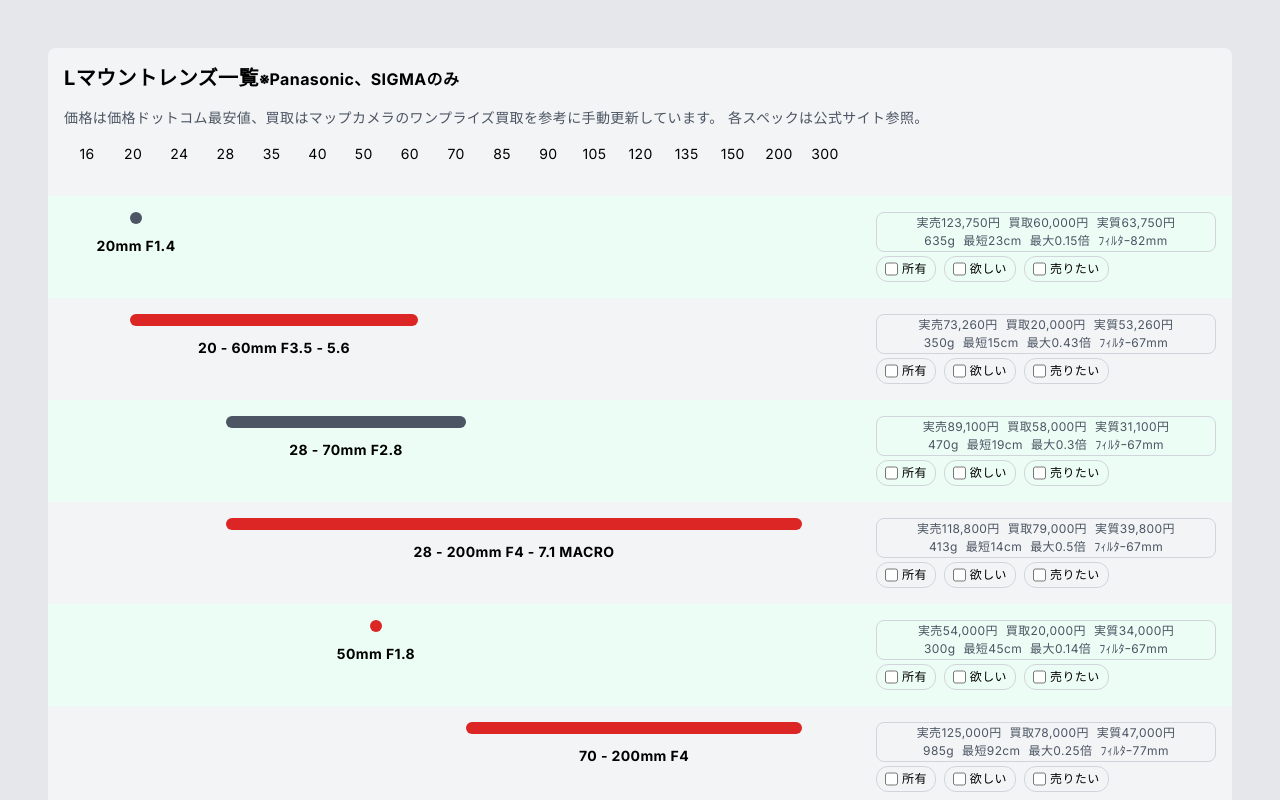
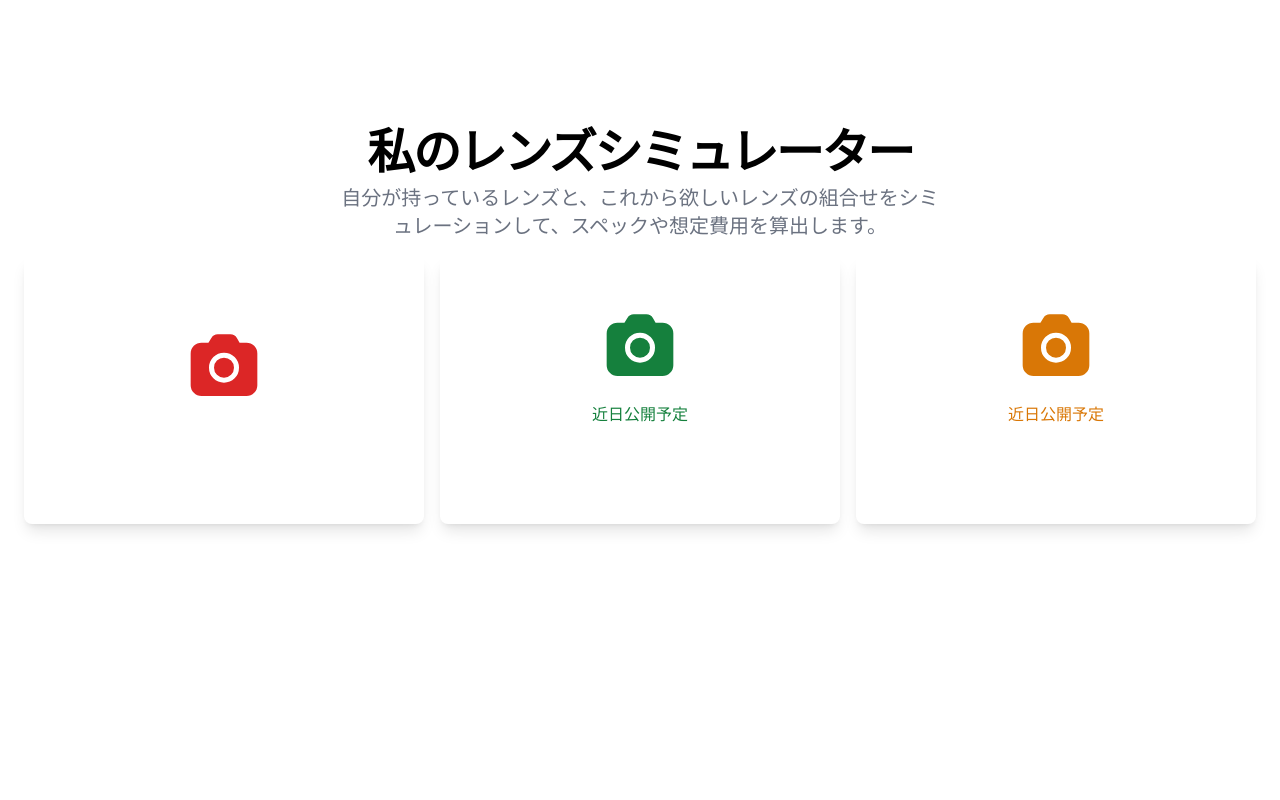
Before and after one commit to TeXmeijin/camera-swamp, a Next.js app: page / in a window 1280 px wide. Shown: the top 800 px of the page. Built offline with nearby package versions, Linux system fonts and the light colour scheme.

Commit message:
feat: 🎸 トップページ、比較ロジック基礎

```diff
--- /dev/null
+++ b/src/app/(lens-system)/layout.tsx
@@ -0,0 +1,18 @@
+import Link from "next/link";
+
+export default function RootLayout({
+  children,
+}: Readonly<{
+  children: React.ReactNode;
+}>) {
+  return (
+    <div>
+      <header className={"p-4 bg-gray-100"}>
+        <Link href={"/"}>
+          <h1 className={"text-xl font-thin"}>レンズ比較.com</h1>
+        </Link>
+      </header>
+      {children}
+    </div>
+  );
+}
--- /dev/null
+++ b/src/app/(lens-system)/lmount-lens/page.tsx
@@ -0,0 +1,23 @@
+import { getLMountLensList } from "@/data/LMountLensList";
+import { LensSystemList } from "@/components/LensSystemList";
+
+export default async function Home() {
+  const targetLensList = await getLMountLensList();
+
+  return (
+    <main className={"bg-gray-200 min-h-screen p-12 antialiased tracking-wide"}>
+      <div className={"bg-gray-100 rounded-lg"}>
+        <h1 className={"font-bold p-4"}>
+          <span className={"text-xl"}>Lマウントレンズ一覧</span>
+          <span>※Panasonic、SIGMAのみ</span>
+        </h1>
+        <p className="px-4 text-sm text-gray-600">
+          価格は価格ドットコム最安値、買取はマップカメラのワンプライズ買取を参考に手動更新しています。
+          各スペックは公式サイト参照。
+        </p>
+        <LensSystemList targetLensList={targetLensList} />
+        <div className={"h-[400px]"}></div>
+      </div>
+    </main>
+  );
+}
--- a/src/app/page.tsx
+++ b/src/app/page.tsx
@@ -1,22 +1,103 @@
-import { getLMountLensList } from "@/data/LMountLensList";
-import { LensSystemList } from "@/components/LensSystemList";
+import Link from "next/link";
 
 export default async function Home() {
-  const targetLensList = await getLMountLensList();
-
   return (
-    <main className={"bg-gray-200 h-screen p-12 antialiased tracking-wide"}>
-      <div className={"bg-gray-100 rounded-lg"}>
-        <h1 className={"font-bold p-4"}>
-          <span className={"text-xl"}>Lマウントレンズ一覧</span>
-          <span>※Panasonic、SIGMAのみ</span>
-        </h1>
-        <p className="px-4 text-sm text-gray-600">
-          価格は価格ドットコム最安値、買取はマップカメラのワンプライズ買取を参考に手動更新しています。
-          各スペックは公式サイト参照。
-        </p>
-        <LensSystemList targetLensList={targetLensList} />
+    <section className="w-full py-12 md:py-24 xl:py-32">
+      <div className="container mx-auto flex flex-col items-center gap-4 px-4 md:px-6">
+        <div className="space-y-2 text-center">
+          <h1 className="text-3xl font-bold tracking-tighter sm:text-4xl md:text-5xl">
+            私のレンズシミュレーター
+          </h1>
+          <p className="mx-auto max-w-[600px] text-gray-500 md:text-xl dark:text-gray-400">
+            自分が持っているレンズと、これから欲しいレンズの組合せをシミュレーションして、スペックや想定費用を算出します。
+          </p>
+        </div>
+        <div className="w-full grid max-w-sm gap-4 sm:max-w-none sm:grid-cols-2 lg:grid-cols-3">
+          <Link
+            href={"/lmount-lens"}
+            className="flex flex-col relative group rounded-lg overflow-hidden shadow-lg hover:shadow-xl transition-transform hover:scale-105 dark:filter dark:drop-shadow-gray-900"
+          >
+            <div
+              className={
+                "flex flex-1 min-h-[220px] text-red-600 items-center justify-center"
+              }
+            >
+              <svg
+                width="24"
+                height="24"
+                fill="none"
+                viewBox="0 0 24 24"
+                xmlns="http://www.w3.org/2000/svg"
+                className={"w-[80px] h-[80px]"}
+              >
+                <path
+                  d="M13.925 2.503a2.25 2.25 0 0 1 1.94 1.11L16.679 5h2.071A3.25 3.25 0 0 1 22 8.25v9.5A3.25 3.25 0 0 1 18.75 21H5.25A3.25 3.25 0 0 1 2 17.75v-9.5A3.25 3.25 0 0 1 5.25 5h2.08l.875-1.424a2.25 2.25 0 0 1 1.917-1.073h3.803ZM12 8a4.5 4.5 0 1 0 0 9 4.5 4.5 0 0 0 0-9Zm0 1.5a3 3 0 1 1 0 6 3 3 0 0 1 0-6Z"
+                  fill="currentColor"
+                />
+              </svg>
+            </div>
+            <h3 className="inset-x-0 bottom-0 flex items-center justify-center h-12 px-4 font-semibold bg-gray-900/90 translate-y-full transition-transform dark:bg-gray-50 dark:translate-y-0">
+              L Mount
+            </h3>
+          </Link>
+          <Link
+            href={"#"}
+            className="flex flex-col relative group rounded-lg overflow-hidden shadow-lg hover:shadow-xl transition-transform hover:scale-105 dark:filter dark:drop-shadow-gray-900"
+          >
+            <div
+              className={
+                "flex flex-col flex-1 min-h-[220px] text-green-700 items-center justify-center"
+              }
+            >
+              <svg
+                width="24"
+                height="24"
+                fill="none"
+                viewBox="0 0 24 24"
+                xmlns="http://www.w3.org/2000/svg"
+                className={"w-[80px] h-[80px]"}
+              >
+                <path
+                  d="M13.925 2.503a2.25 2.25 0 0 1 1.94 1.11L16.679 5h2.071A3.25 3.25 0 0 1 22 8.25v9.5A3.25 3.25 0 0 1 18.75 21H5.25A3.25 3.25 0 0 1 2 17.75v-9.5A3.25 3.25 0 0 1 5.25 5h2.08l.875-1.424a2.25 2.25 0 0 1 1.917-1.073h3.803ZM12 8a4.5 4.5 0 1 0 0 9 4.5 4.5 0 0 0 0-9Zm0 1.5a3 3 0 1 1 0 6 3 3 0 0 1 0-6Z"
+                  fill="currentColor"
+                />
+              </svg>
+              <p className="mt-4">近日公開予定</p>
+            </div>
+            <h3 className="inset-x-0 bottom-0 flex items-center justify-center h-12 px-4 font-semibold bg-gray-900/90 translate-y-full transition-transform dark:bg-gray-50 dark:translate-y-0">
+              Z Mount
+            </h3>
+          </Link>
+          <Link
+            href={"#"}
+            className="flex flex-col relative group rounded-lg overflow-hidden shadow-lg hover:shadow-xl transition-transform hover:scale-105 dark:filter dark:drop-shadow-gray-900"
+          >
+            <div
+              className={
+                "flex flex-col flex-1 min-h-[220px] text-amber-600 items-center justify-center"
+              }
+            >
+              <svg
+                width="24"
+                height="24"
+                fill="none"
+                viewBox="0 0 24 24"
+                xmlns="http://www.w3.org/2000/svg"
+                className={"w-[80px] h-[80px]"}
+              >
+                <path
+                  d="M13.925 2.503a2.25 2.25 0 0 1 1.94 1.11L16.679 5h2.071A3.25 3.25 0 0 1 22 8.25v9.5A3.25 3.25 0 0 1 18.75 21H5.25A3.25 3.25 0 0 1 2 17.75v-9.5A3.25 3.25 0 0 1 5.25 5h2.08l.875-1.424a2.25 2.25 0 0 1 1.917-1.073h3.803ZM12 8a4.5 4.5 0 1 0 0 9 4.5 4.5 0 0 0 0-9Zm0 1.5a3 3 0 1 1 0 6 3 3 0 0 1 0-6Z"
+                  fill="currentColor"
+                />
+              </svg>
+              <p className="mt-4">近日公開予定</p>
+            </div>
+            <h3 className="inset-x-0 bottom-0 flex items-center justify-center h-12 px-4 font-semibold bg-gray-900/90 translate-y-full transition-transform dark:bg-gray-50 dark:translate-y-0">
+              RF Mount
+            </h3>
+          </Link>
+        </div>
       </div>
-    </main>
+    </section>
   );
 }
--- a/src/components/LensSystemList.tsx
+++ b/src/components/LensSystemList.tsx
@@ -4,10 +4,9 @@ import clsx from "clsx";
 import { SpecDisplay } from "@/components/SpecDisplay";
 import { usePathname, useRouter, useSearchParams } from "next/navigation";
 import { useMemo } from "react";
-import { SystemState } from "@/types/SystemState";
+import { calculateSystemState, SystemState } from "@/types/SystemState";
 import { getLensDisplayName } from "@/types/getLensDisplayName";
 import { SystemStateDisplay } from "@/components/SystemStateDisplay";
-import { calculateSystemState } from "@/types/calculateSystemState";
 
 const Checkbox = ({
   lensId,
@@ -125,8 +124,9 @@ export const LensSystemList = ({
           まずは焦点距離の目盛りを作成します。
           左端から16 20 24 28 35 40 50 60 70 85 90 105 120 135 150 200
         */}
+      <div className={"mt-4 flex px-4 py-2"}>
         <div
-        className={"flex justify-between p-4"}
+          className={"flex justify-between"}
           style={{
             width: `${TABLE_WIDTH}px`,
           }}
@@ -145,13 +145,15 @@ export const LensSystemList = ({
             );
           })}
         </div>
+        <div className={"text-sm"}>(mm)</div>
+      </div>
       {/*
         各レンズの焦点距離の幅分だけ描画します。
         単焦点レンズの場合は目盛りの直下に円形で。
         ズームレンズの場合は対象の目盛りの最初から最後まで横一線に引っ張って左右が円形の長方形の形状になります。
         それぞれの描画の下の中央部分にレンズ名（XXmm FX.Xの形式）を表示します
        */}
-      <div className={"flex flex-col items-start mt-4"}>
+      <div className={"flex flex-col items-start"}>
         {targetLensList
           .sort((a, b) => {
             const aZoomWide =
--- a/src/types/calculateSystemState.ts
+++ b/src/types/SystemState.ts
@@ -1,6 +1,28 @@
 import { Lens } from "@/types/lens";
 import { getLensDisplayName } from "@/types/getLensDisplayName";
-import { SystemState } from "@/types/SystemState";
+
+export type SystemState = {
+  havingLenses: Lens[];
+  sellingLenses: Lens[];
+  wantLenses: Lens[];
+  stat: {
+    having: {
+      totalWeight: number;
+      totalSellingPrice: number;
+      lensNames: string[];
+    };
+    want: {
+      totalPrice: number;
+      totalActualPrice: number;
+      lensNames: string[];
+    };
+    whole: {
+      mostShortestDistance: number;
+      totalWeight: number;
+      needsFilterList: number[];
+    };
+  };
+};
 
 export const calculateSystemState = (
   targetLensList: Lens[],
@@ -17,6 +39,10 @@ export const calculateSystemState = (
   const sellingLenses = targetLensList.filter((lens) =>
     sellingLensIds.includes(lens.id),
   );
+  const havingLensPlusWantLensSubSellingLens = [
+    ...havingLenses,
+    ...wantLenses,
+  ].filter((lens) => !sellingLenses.includes(lens));
   const stat = {
     having: {
       totalWeight: havingLenses.reduce(
@@ -35,17 +61,24 @@ export const calculateSystemState = (
         0,
       ),
       totalActualPrice:
-        wantLenses.reduce((prev, current) => prev + current.buyOutPrice, 0) -
+        wantLenses.reduce((prev, current) => prev + current.desirePrice, 0) -
         sellingLenses.reduce((prev, current) => prev + current.buyOutPrice, 0),
-      lensNames: havingLenses.map((lens) => getLensDisplayName(lens)),
+      lensNames: wantLenses.map((lens) => getLensDisplayName(lens)),
     },
     whole: {
       mostShortestDistance: Math.min(
-        ...targetLensList.map((lens) => lens.shortestDistanceCM),
+        ...havingLensPlusWantLensSubSellingLens.map(
+          (lens) => lens.shortestDistanceCM,
+        ),
       ),
-      totalWeight: targetLensList.reduce(
+      totalWeight: havingLensPlusWantLensSubSellingLens.reduce(
         (prev, current) => prev + current.weight,
         0,
+      ),
+      needsFilterList: Array.from(
+        new Set(
+          havingLensPlusWantLensSubSellingLens.map((lens) => lens.filterSize),
+        ),
       ),
     },
   };
```
Also changed, not shown: src/components/SystemStateDisplay.tsx (+93 -7 lines), src/data/LMountLensList.tsx (+11 -11 lines), src/types/SystemState.d.ts (deleted, +0 -23 lines). Lines whose indentation alone changed are shown as unchanged.
